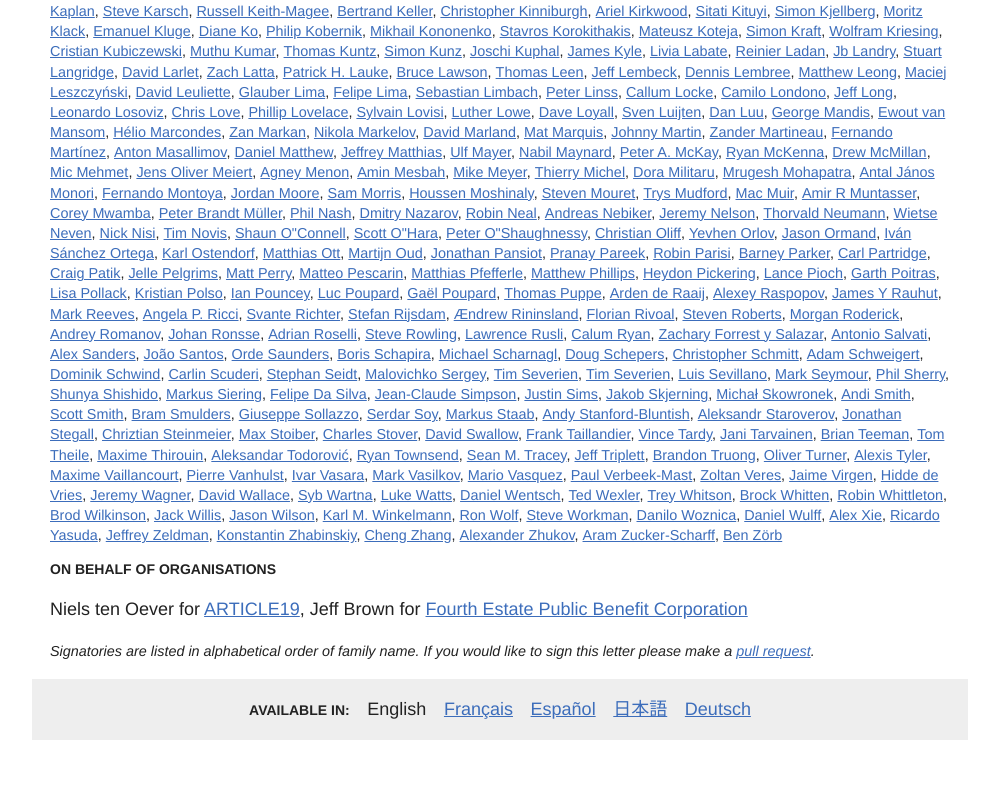
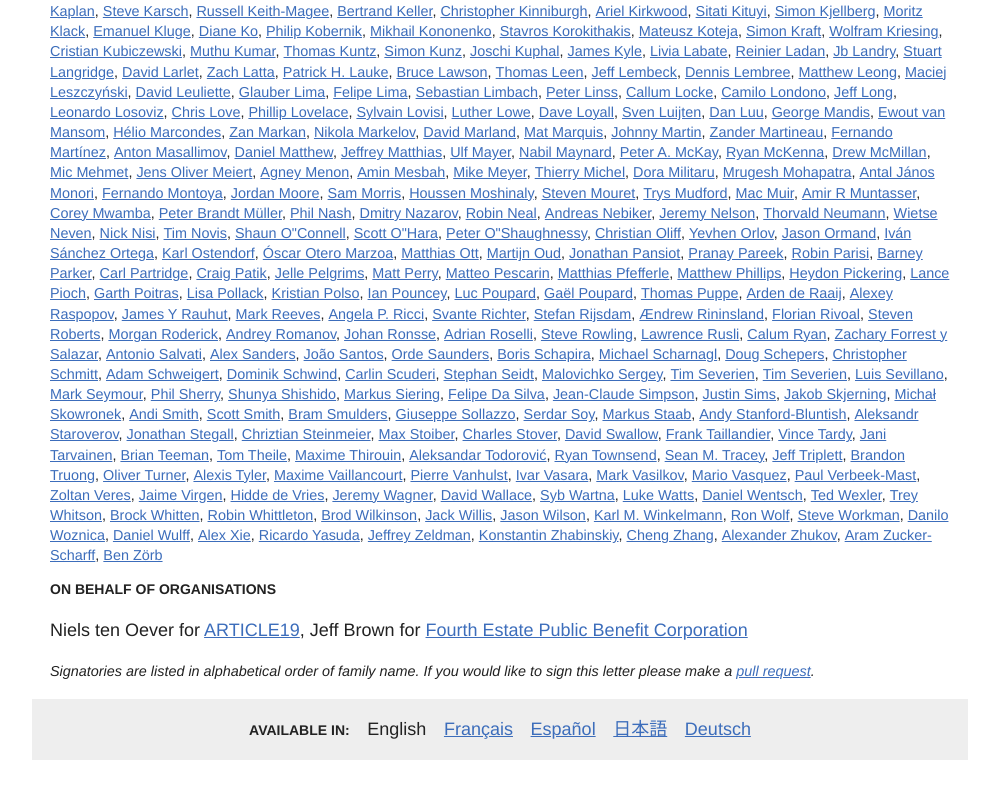
Before and after one commit to amp-letter/amp-letter.github.io, a plain HTML site: page index.html in a window 1280 px wide. Shown: the part 2069-2865 px from the top of the page, without its empty margins (140-1139 px from the left). Drawn offline with Linux system fonts and the light colour scheme.

Commit message:
Added Oscar Otero Marzoa (#461)

```diff
--- a/index.html
+++ b/index.html
@@ -370,6 +370,7 @@
 					<li><a href="https://twitter.com/okor">Jason Ormand</a></li>
 					<li><a href="https://ivan.sanchezortega.es">Iván Sánchez Ortega</a></li>
 					<li><a href="https://ostendorf.com/">Karl Ostendorf</a></li>
+					<li><a href="https://oscarotero.com">Óscar Otero Marzoa</a></li>
 					<li><a href="https://matthiasott.com">Matthias Ott</a></li>
 					<li><a href="https://martijnoud.com/">Martijn Oud</a></li>
 					<li><a href="https://lebelatelier.fr">Jonathan Pansiot</a></li>
```
